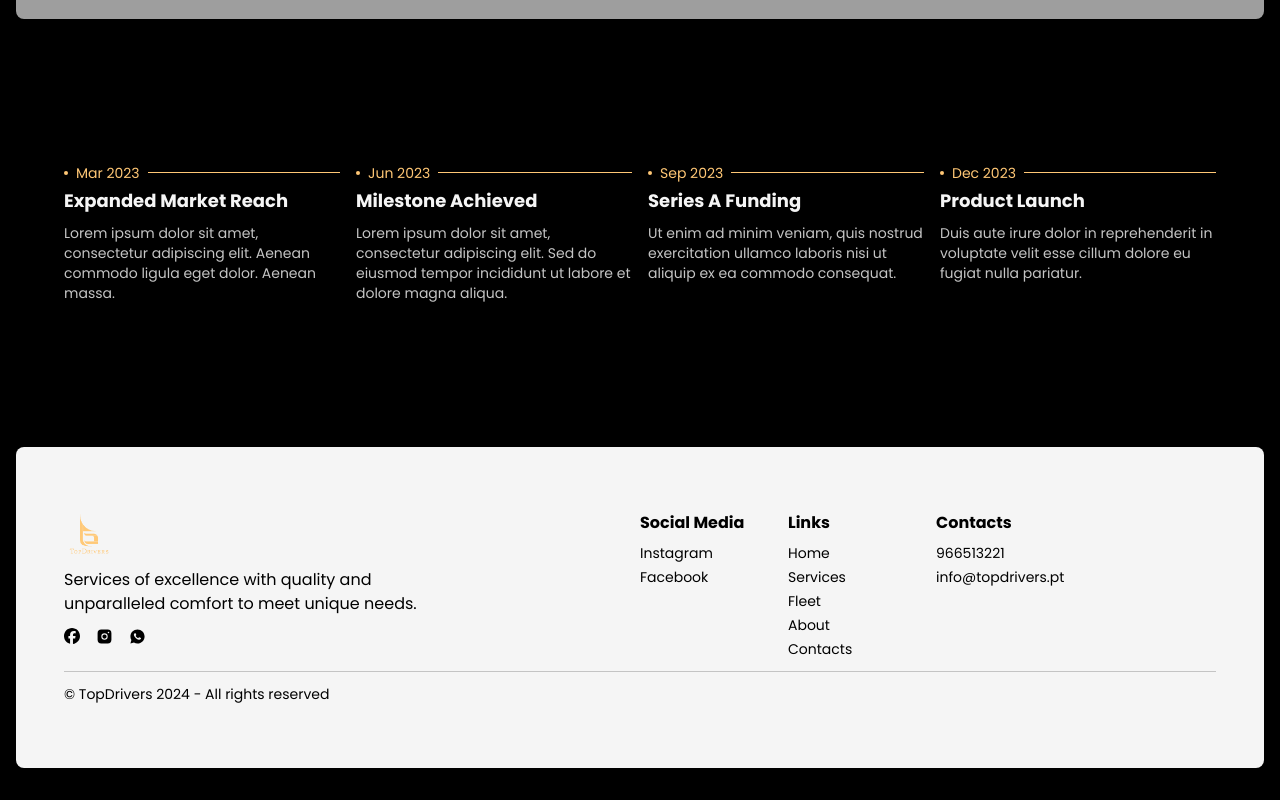
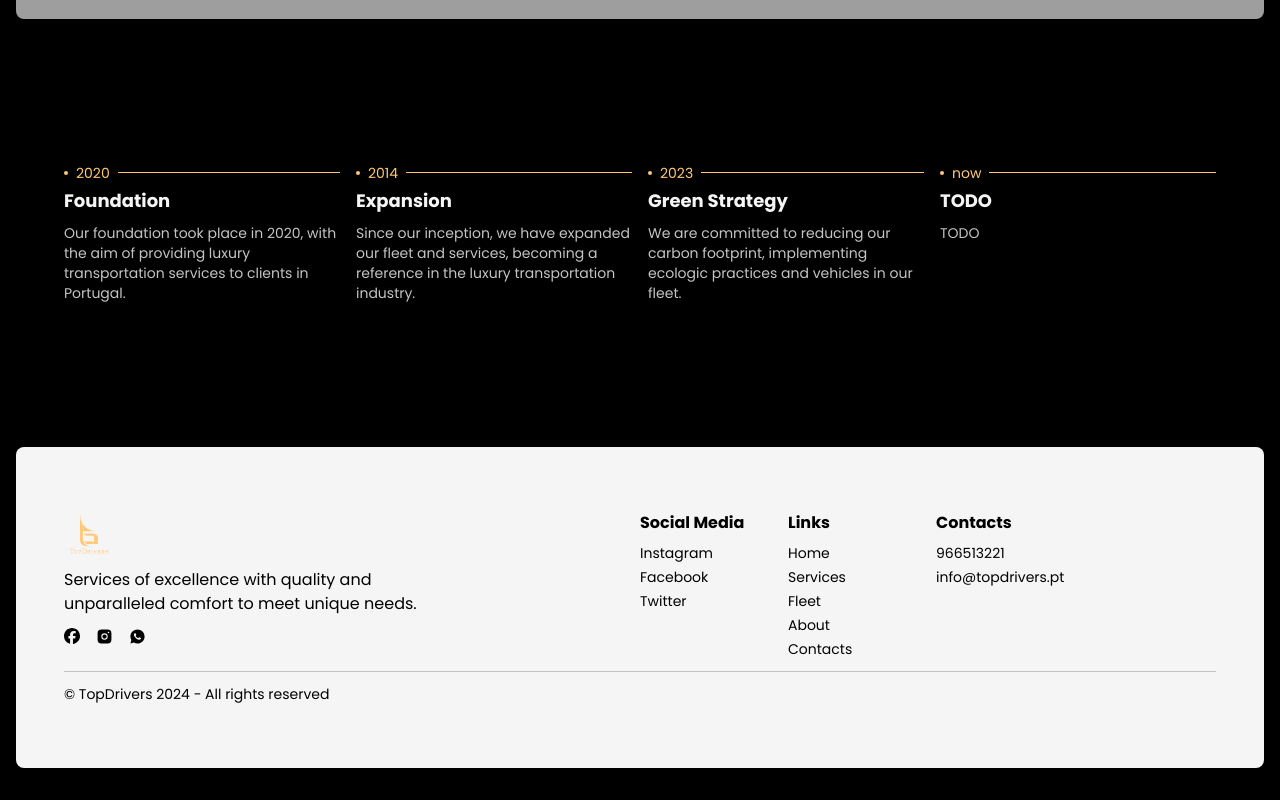
Before and after one commit to RicardoRocha27/top-drivers, a Next.js app: page /en/about in a window 1280 px wide. Shown: the part 1602-2402 px from the top of the page. Built offline with nearby package versions, Linux system fonts and the light colour scheme; grey boxes are pictures that could not be loaded.

Commit message:
EDIT: add social media links and timeline events

```diff
--- a/app/[locale]/about/_components/timeline.tsx
+++ b/app/[locale]/about/_components/timeline.tsx
@@ -1,31 +1,33 @@
 import React from "react";
 import { TimelineEvent } from "../_components/timeline-event";
 import { Container } from "@/components/shared/container";
+import { useTranslations } from "next-intl";
 
 export const Timeline = () => {
+  const t = useTranslations("about.mission.timeline");
   return (
     <Container>
       <div className="max-w-6xl mx-auto my-32">
         <div className="grid grid-cols-1 sm:grid-cols-2 md:grid-cols-4 gap-4">
           <TimelineEvent
-            date="Mar 2023"
-            title="Expanded Market Reach"
-            description="Lorem ipsum dolor sit amet, consectetur adipiscing elit. Aenean commodo ligula eget dolor. Aenean massa."
+            date={t("foundation.date")}
+            title={t("foundation.title")}
+            description={t("foundation.description")}
           />
           <TimelineEvent
-            date="Jun 2023"
-            title="Milestone Achieved"
-            description="Lorem ipsum dolor sit amet, consectetur adipiscing elit. Sed do eiusmod tempor incididunt ut labore et dolore magna aliqua."
+            date={t("growth.date")}
+            title={t("growth.title")}
+            description={t("growth.description")}
           />
           <TimelineEvent
-            date="Sep 2023"
-            title="Series A Funding"
-            description="Ut enim ad minim veniam, quis nostrud exercitation ullamco laboris nisi ut aliquip ex ea commodo consequat."
+            date={t("green.date")}
+            title={t("green.title")}
+            description={t("green.description")}
           />
           <TimelineEvent
-            date="Dec 2023"
-            title="Product Launch"
-            description="Duis aute irure dolor in reprehenderit in voluptate velit esse cillum dolore eu fugiat nulla pariatur."
+            date={t("present.date")}
+            title={t("present.title")}
+            description={t("present.description")}
           />
         </div>
       </div>
--- a/components/shared/footer/footer-link.tsx
+++ b/components/shared/footer/footer-link.tsx
@@ -20,8 +20,10 @@ export const FooterLink = ({ title, links }: FooterLinkProps) => {
     Sobre: `/${locale}/about`,
     Contacts: `/${locale}/contacts`,
     Contactos: `/${locale}/contacts`,
-    Instagram: "https://www.instagram.com",
-    Facebook: "https://www.facebook.com",
+    Instagram:
+      "https://www.instagram.com/topdrivers_portugal?igsh=MWlhaHVibHM1MXpmdw==",
+    Facebook: "https://www.facebook.com/topdrivers.portugal/",
+    Twitter: "https://x.com/TopDrivers_Pt",
     966513221: "tel:+966513221",
     "info@topdrivers.pt": "mailto:info@topdrivers.pt",
     // TODO: ADD STREET HERE
@@ -38,6 +40,9 @@ export const FooterLink = ({ title, links }: FooterLinkProps) => {
                 key={index}
                 href={MAP_NAMES_TO_LINKS[link]}
                 className="text-sm hover:underline w-fit"
+                target={
+                  MAP_NAMES_TO_LINKS[link].includes("http") ? "_blank" : "_self"
+                }
               >
                 {link}
               </Link>
--- a/data/en.json
+++ b/data/en.json
@@ -160,6 +160,28 @@
           "title": "Safety",
           "description": "We adhere to the highest safety standards, providing secure and reliable transportation."
         }
+      },
+      "timeline": {
+        "foundation": {
+          "title": "Foundation",
+          "date": "2020",
+          "description": "Our foundation took place in 2020, with the aim of providing luxury transportation services to clients in Portugal."
+        },
+        "growth": {
+          "title": "Expansion",
+          "date": "2014",
+          "description": "Since our inception, we have expanded our fleet and services, becoming a reference in the luxury transportation industry."
+        },
+        "green": {
+          "title": "Green Strategy",
+          "date": "2023",
+          "description": "We are committed to reducing our carbon footprint, implementing ecologic practices and vehicles in our fleet."
+        },
+        "present": {
+          "title": "TODO",
+          "date": "now",
+          "description": "TODO"
+        }
       }
     }
   },
@@ -196,7 +218,7 @@
     "description": "Services of excellence with quality and unparalleled comfort to meet unique needs.",
     "socialMedia": {
       "title": "Social Media",
-      "links": ["Instagram", "Facebook"]
+      "links": ["Instagram", "Facebook", "Twitter"]
     },
     "contacts": {
       "title": "Contacts",
--- a/data/pt.json
+++ b/data/pt.json
@@ -160,6 +160,28 @@
           "title": "Segurança",
           "description": "Cumprimos os mais altos padrões de segurança, proporcionando transporte seguro e fiável."
         }
+      },
+      "timeline": {
+        "foundation": {
+          "title": "Fundação",
+          "date": "2020",
+          "description": "A nossa fundação aconteceu em 2020, com o objetivo de fornecer serviços de transporte de luxo a clientes em Portugal."
+        },
+        "growth": {
+          "title": "Expansão",
+          "date": "2014",
+          "description": "Desde a nossa criação, temos aumentado a nossa frota e os nossos serviços, tornando-nos uma referência na indústria de transporte de luxo."
+        },
+        "green": {
+          "title": "Estratégia Verde",
+          "date": "2023",
+          "description": "Estamos comprometidos em reduzir a nossa pegada de carbono, implementando práticas e veículos ecológicos na nossa frota."
+        },
+        "present": {
+          "title": "TODO",
+          "date": "agora",
+          "description": "TODO"
+        }
       }
     }
   },
@@ -196,7 +218,7 @@
     "description": "Serviços de excelência com qualidade e conforto inigualáveis para satisfazer necessidades únicas.",
     "socialMedia": {
       "title": "Redes sociais",
-      "links": ["Instagram", "Facebook"]
+      "links": ["Instagram", "Facebook", "Twitter"]
     },
     "contacts": {
       "title": "Contactos",
```
